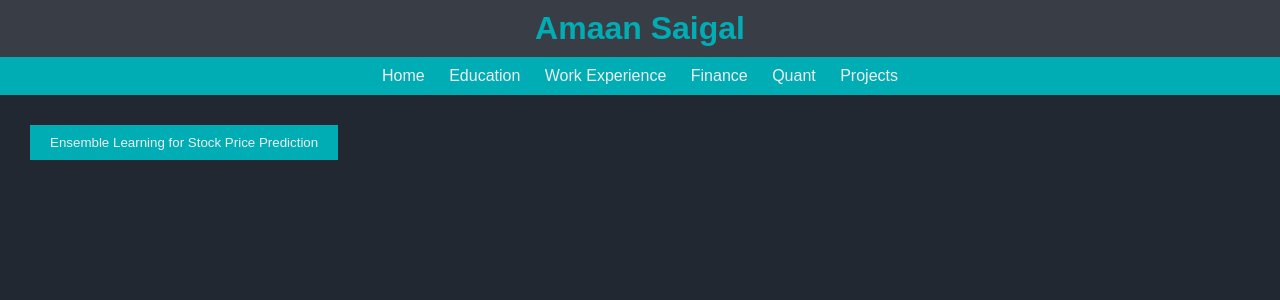
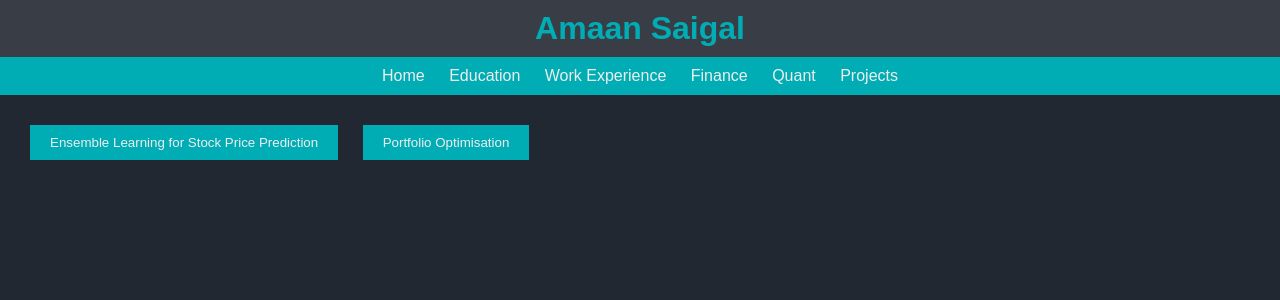
Before and after one commit to amaansaigal/amaansaigal.github.io, a Jekyll site: the page built from Projects.md, in a window 1280 px wide. Shown: the top 300 px of the page. Built offline with Jekyll 4.4.1, drawn with Linux system fonts in a browser that asks for light colours.

Commit message:
Update Projects.md
added portfolio optimisation project

```diff
--- a/Projects.md
+++ b/Projects.md
@@ -5,10 +5,18 @@ title: Projects
 
 <div id="education-container">
     <button class="edu-btn" onclick="toggleEducation('proj1')">Ensemble Learning for Stock Price Prediction</button>
+    <button class="edu-btn" onclick="toggleEducation('proj2')">Portfolio Optimisation</button>
 
     <div id="proj1" class="edu-content" style="display:none;">
         <h3>About the Project</h3>
         <p>This <a href="https://github.com/amaansaigal/Ensemble-Learning-for-Stock-Price-Prediction">repository</a> is dedicated to predicting the stock prices of Tesla (TSLA), or any other desired stock, using ensemble learning methods, namely Bagging and AdaBoost. The goal is to utilize historical stock data to forecast future prices and evaluate the predictive power of these models.
         </p>
     </div>
+
+
+    <div id="proj2" class="edu-content" style="display:none;">
+        <h3>About the Project</h3>
+        <p>This <a href="https://github.com/amaansaigal/Portfolio-Optimization-Analysis">repository</a> contains a Jupyter Notebook and associated data files for a portfolio optimization analysis project. The project applies quantitative techniques to determine the optimal asset allocation that maximizes returns for a given level of risk. The analysis involves simulating numerous portfolio combinations of various stocks or mutual funds to create a risk-return plot, identifying the portfolio with the minimum volatility, and the portfolio with the maximum Sharpe Ratio, indicating the optimal risk-adjusted return.
+        </p>
+    </div>
 </div>
```
